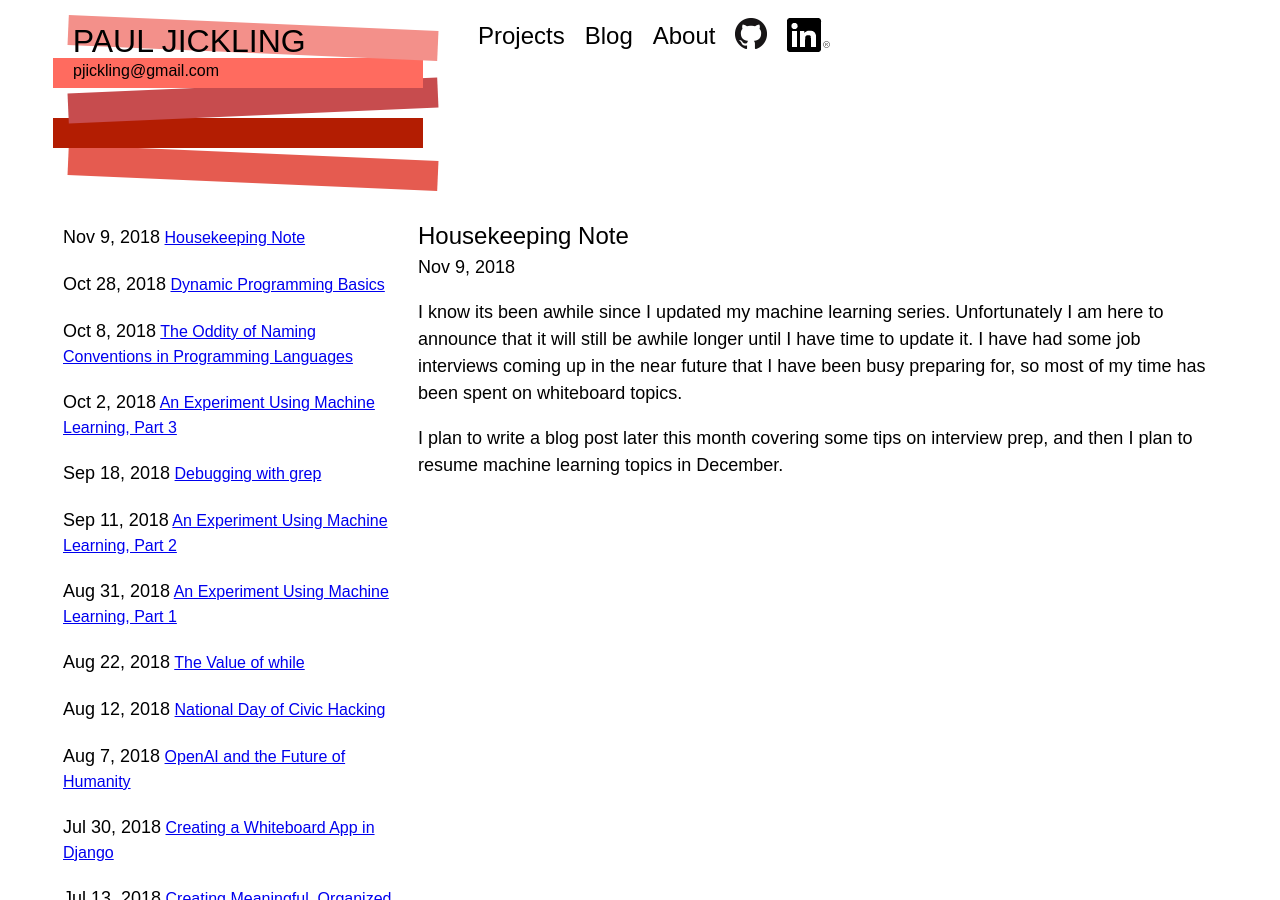
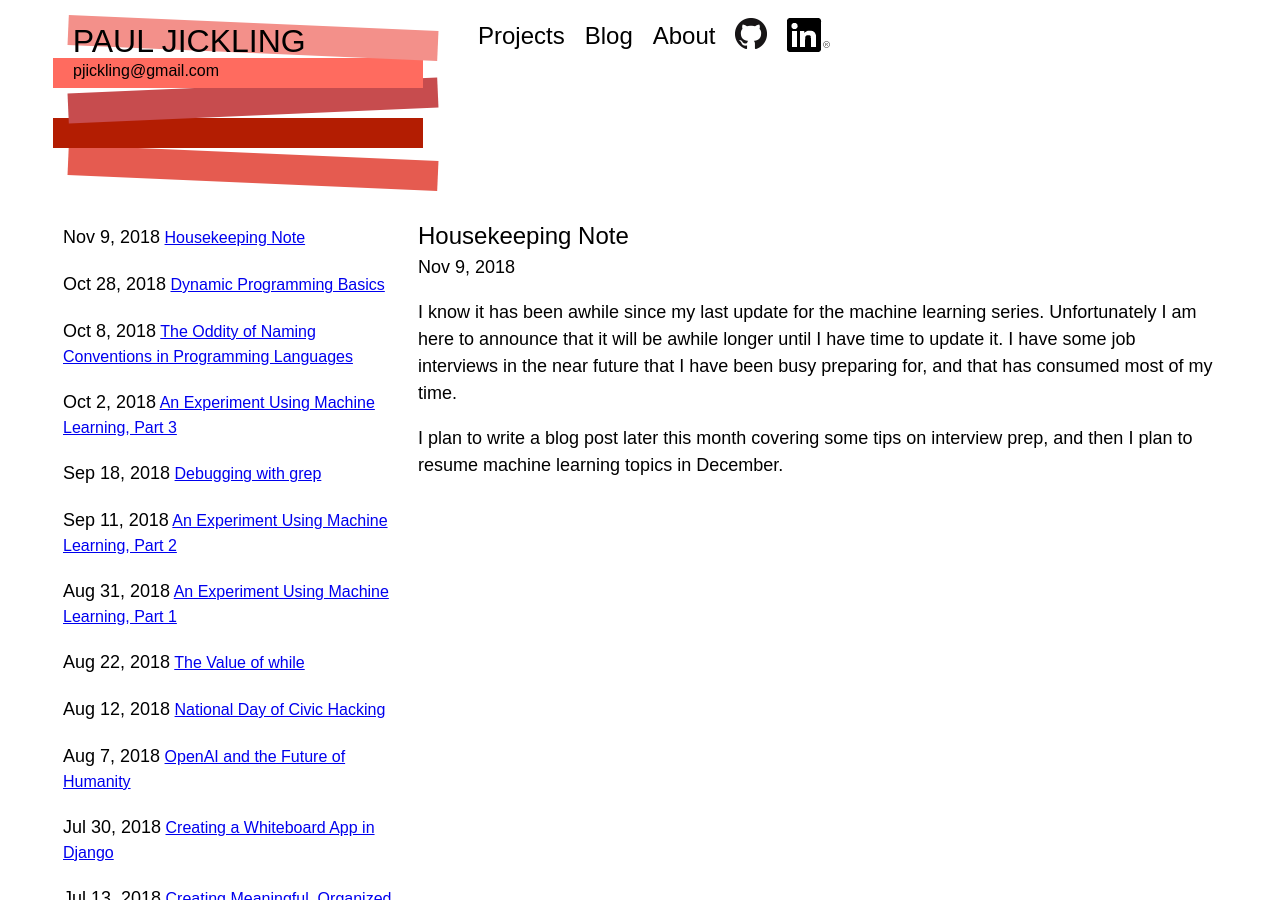
Before and after one commit to pauljickling/pauljickling.github.io, a Jekyll site: the page built from _posts/2018-11-09-housekeeping.markdown, in a window 1280 px wide and 900 px high. Built offline with Jekyll 4.4.1, drawn with Linux system fonts in a browser that asks for light colours; some web fonts are replaced.

Commit message:
Minor edits

```diff
--- a/_posts/2018-11-09-housekeeping.markdown
+++ b/_posts/2018-11-09-housekeeping.markdown
@@ -4,6 +4,6 @@ title: "Housekeeping Note"
 date: 2018-11-09
 ---
 
-I know its been awhile since I updated my machine learning series. Unfortunately I am here to announce that it will still be awhile longer until I have time to update it. I have had some job interviews coming up in the near future that I have been busy preparing for, so most of my time has been spent on whiteboard topics.
+I know it has been awhile since my last update for the machine learning series. Unfortunately I am here to announce that it will be awhile longer until I have time to update it. I have some job interviews in the near future that I have been busy preparing for, and that has consumed most of my time.
 
 I plan to write a blog post later this month covering some tips on interview prep, and then I plan to resume machine learning topics in December.
```
